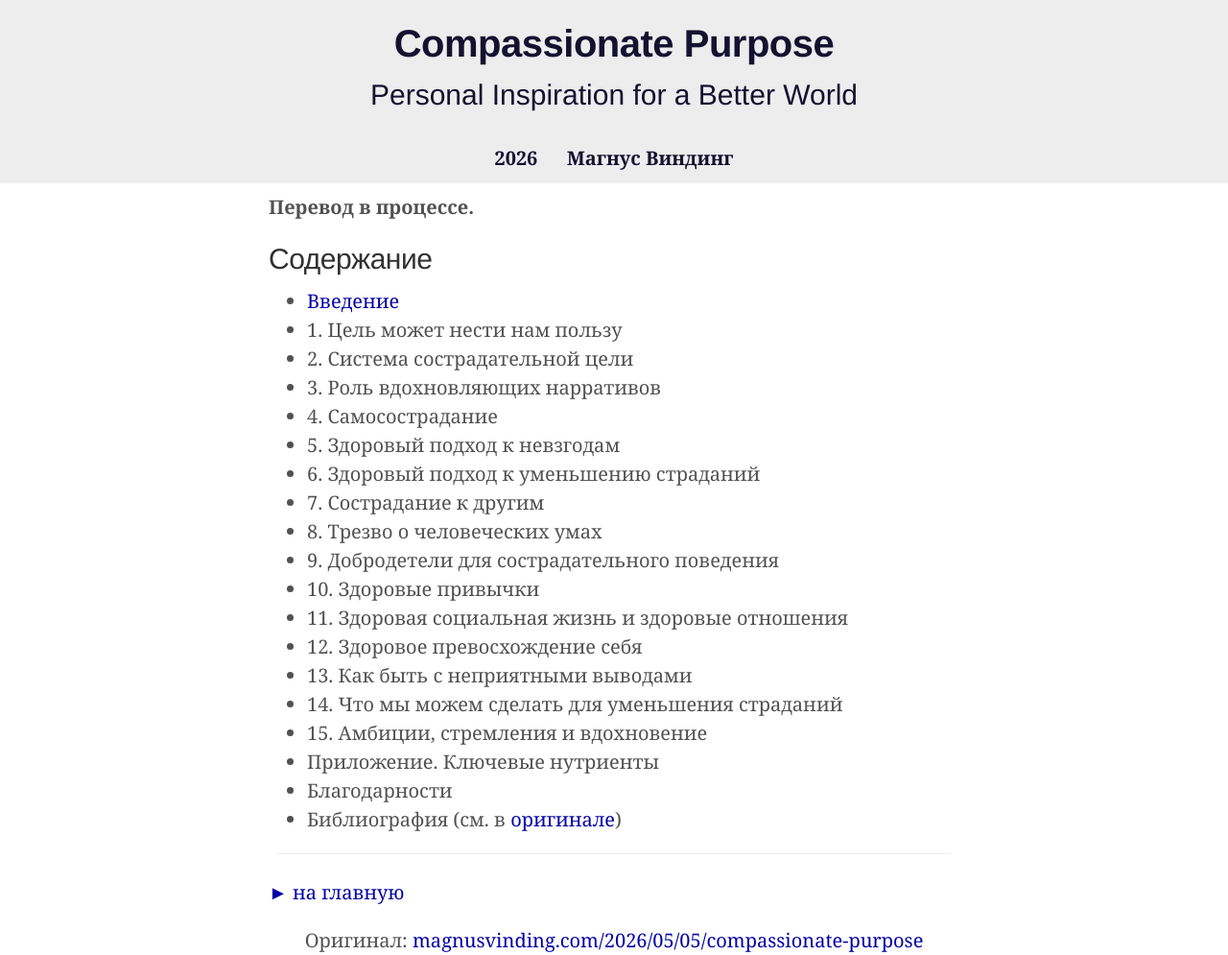
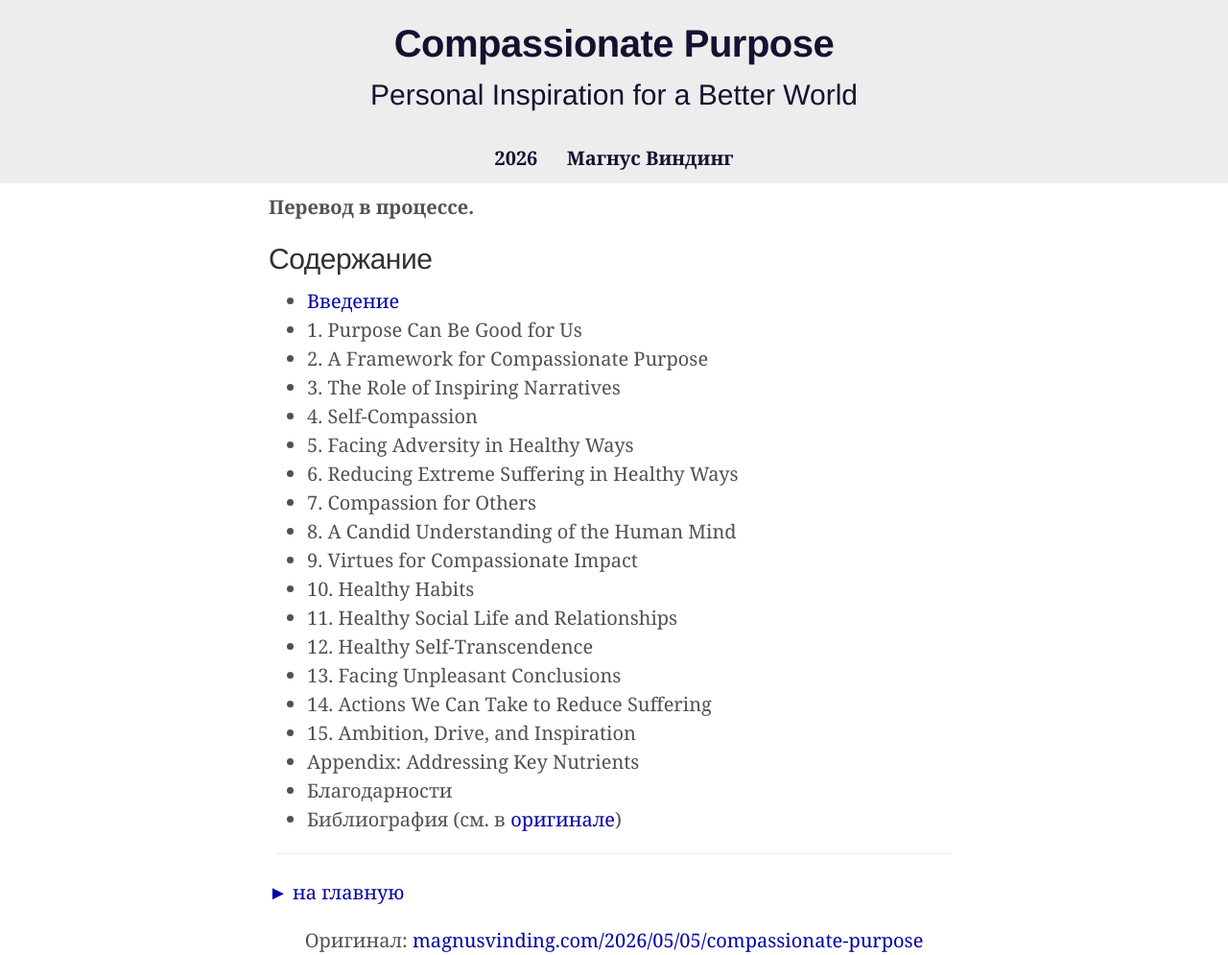
Before and after one commit to ReducingSuffering/reducingsuffering.github.io, a Jekyll site: the page built from compassionate-purpose/contents.md, in a window 1280 px wide. Shown: the whole page at 96% size. Built offline with Jekyll 4.4.1, drawn with Linux system fonts in a browser that asks for light colours.

Commit message:
Update contents.md

```diff
--- a/compassionate-purpose/contents.md
+++ b/compassionate-purpose/contents.md
@@ -1,6 +1,6 @@
 ---
 layout: compassionate-purpose
-title: "Сострадательная цель"
+title: "Сострадательная миссия"
 subtitle: "Содержание"
 authors:
   - Магнус Виндинг
@@ -14,21 +14,21 @@ excerpt: "Введение 1. Цель может нести нам пользу
 ## Содержание
 
 - [Введение](introduction.html)
-- 1\. Цель может нести нам пользу
-- 2\. Система сострадательной цели
-- 3\. Роль вдохновляющих нарративов
-- 4\. Самосострадание
-- 5\. Здоровый подход к невзгодам
-- 6\. Здоровый подход к уменьшению страданий
-- 7\. Сострадание к другим
-- 8\. Трезво о человеческих умах
-- 9\. Добродетели для сострадательного поведения
-- 10\. Здоровые привычки
-- 11\. Здоровая социальная жизнь и здоровые отношения
-- 12\. Здоровое превосхождение себя
-- 13\. Как быть с неприятными выводами
-- 14\. Что мы можем сделать для уменьшения страданий
-- 15\. Амбиции, стремления и вдохновение
-- Приложение. Ключевые нутриенты
+- 1\. Purpose Can Be Good for Us
+- 2\. A Framework for Compassionate Purpose
+- 3\. The Role of Inspiring Narratives
+- 4\. Self-Compassion
+- 5\. Facing Adversity in Healthy Ways
+- 6\. Reducing Extreme Suffering in Healthy Ways
+- 7\. Compassion for Others
+- 8\. A Candid Understanding of the Human Mind
+- 9\. Virtues for Compassionate Impact
+- 10\. Healthy Habits
+- 11\. Healthy Social Life and Relationships
+- 12\. Healthy Self-Transcendence
+- 13\. Facing Unpleasant Conclusions
+- 14\. Actions We Can Take to Reduce Suffering
+- 15\. Ambition, Drive, and Inspiration
+- Appendix: Addressing Key Nutrients
 - Благодарности
 - Библиография (см. в [оригинале](https://magnusvinding.com/wp-content/uploads/2026/05/compassionate-purpose.pdf))
```
